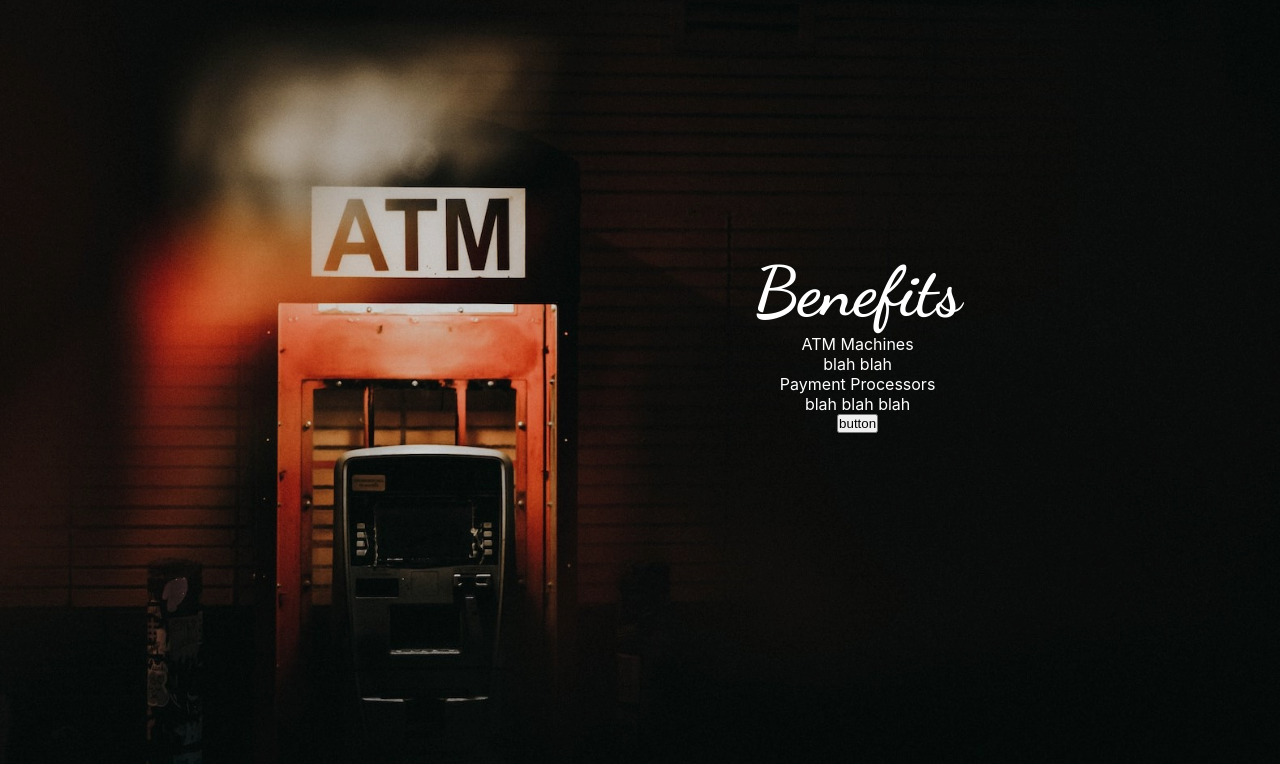
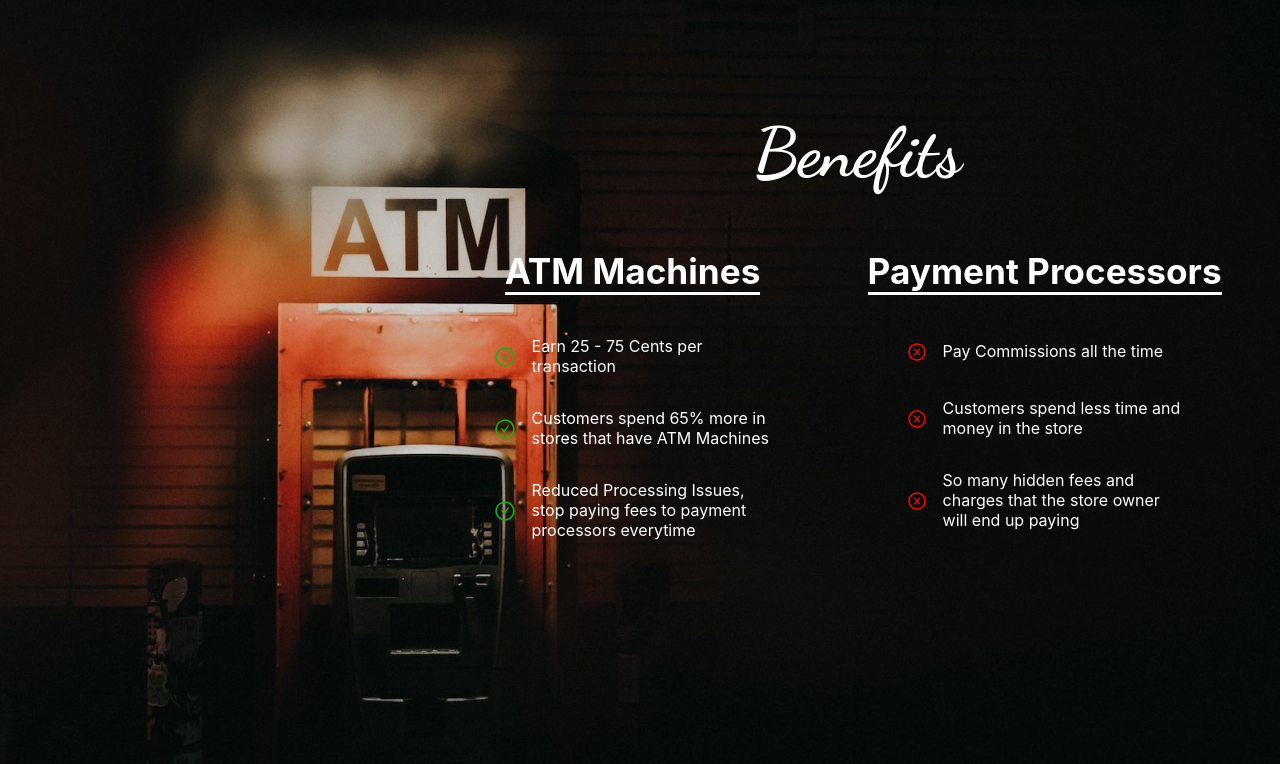
Before and after one commit to SeanSchmidt89/vet-bros-funds, a React (Create React App) app: page / in a window 1280 px wide. Shown: the part 802-1566 px from the top of the page. Built offline with nearby package versions, Linux system fonts and the light colour scheme; the HTML template or start-up script is replaced by a standard one; a web font is replaced by a local one.

Commit message:
css tweeks on benfits lists

```diff
--- a/src/components/Benefits/Benefits.css
+++ b/src/components/Benefits/Benefits.css
@@ -36,14 +36,75 @@
   font-size: 4.3rem;
   font-weight: 700;
   font-family: "dancing script";
-  margin-bottom: 0.1rem;
-}
-
-.benefits button {
-  cursor: pointer;
+  margin-bottom: 3.5rem;
 }
 
 .benefits p {
   text-align: center;
   max-width: 330px;
 }
+
+.pros-cons-text {
+  display: flex;
+}
+
+.atm-machines {
+  margin-right: 6rem;
+  display: flex;
+  flex-direction: column;
+  align-items: center;
+}
+
+.atm-machines h2 {
+  font-size: 2.2rem;
+  margin-bottom: 2.6rem;
+  border-bottom: 3px solid white;
+}
+
+.atm-machines p {
+  width: 240px;
+  text-align: left;
+  margin-left: 1rem;
+}
+
+.payment-processors {
+  display: flex;
+  flex-direction: column;
+  align-items: center;
+}
+
+.payment-processors h2 {
+  font-size: 2.2rem;
+  margin-bottom: 2.6rem;
+  border-bottom: 3px solid white;
+}
+
+.payment-processors p {
+  width: 240px;
+  text-align: left;
+  margin-left: 1rem;
+}
+
+.pros-container {
+  display: flex;
+  justify-content: center;
+  align-items: center;
+  margin-bottom: 2rem;
+}
+
+.pros-container span {
+  color: rgb(23, 177, 23);
+  margin-top: 0.35rem;
+}
+
+.cons-container {
+  display: flex;
+  justify-content: center;
+  align-items: center;
+  margin-bottom: 2rem;
+}
+
+.cons-container span {
+  color: red;
+  margin-top: 0.35rem;
+}
--- a/src/components/Benefits/Benefits.js
+++ b/src/components/Benefits/Benefits.js
@@ -1,5 +1,6 @@
 import React from "react";
 import BenefitsImg from "../../assests/img4.jpg";
+import { AiOutlineCloseCircle, AiOutlineCheckCircle } from "react-icons/ai";
 import "./Benefits.css";
 
 const Benefits = () => {
@@ -9,17 +10,56 @@ const Benefits = () => {
       <div className="overlay" />
       <div className="benefits-text">
         <h1>Benefits</h1>
-        <div>
+        <div className="pros-cons-text">
           <div className="atm-machines">
-            <p>ATM Machines</p>
-            <p>blah blah</p>
+            <h2>ATM Machines</h2>
+            <div className="pros-container">
+              <span>
+                <AiOutlineCheckCircle size={22} />
+              </span>
+              <p>Earn 25 - 75 Cents per transaction</p>
+            </div>
+            <div className="pros-container">
+              <span>
+                <AiOutlineCheckCircle size={22} />
+              </span>
+              <p>Customers spend 65% more in stores that have ATM Machines</p>
+            </div>
+            <div className="pros-container">
+              <span>
+                <AiOutlineCheckCircle size={22} />
+              </span>
+              <p>
+                Reduced Processing Issues, stop paying fees to payment
+                processors everytime
+              </p>
+            </div>
           </div>
           <div className="payment-processors">
-            <p>Payment Processors</p>
-            <p>blah blah blah</p>
+            <h2>Payment Processors</h2>
+            <div className="cons-container">
+              <span>
+                <AiOutlineCloseCircle size={20} />
+              </span>
+              <p>Pay Commissions all the time</p>
+            </div>
+            <div className="cons-container">
+              <span>
+                <AiOutlineCloseCircle size={20} />
+              </span>
+              <p>Customers spend less time and money in the store</p>
+            </div>
+            <div className="cons-container">
+              <span>
+                <AiOutlineCloseCircle size={20} />
+              </span>
+              <p>
+                So many hidden fees and charges that the store owner will end up
+                paying
+              </p>
+            </div>
           </div>
         </div>
-        <button>button</button>
       </div>
     </div>
   );
--- a/src/components/Hero/Hero.css
+++ b/src/components/Hero/Hero.css
@@ -53,7 +53,7 @@
   left: -18rem;
   width: 36rem;
   height: 0.3rem;
-  background-color: #5ddcd5;
+  background-color: #99ddda;
 }
 
 .bar-container .left-bar {
```
